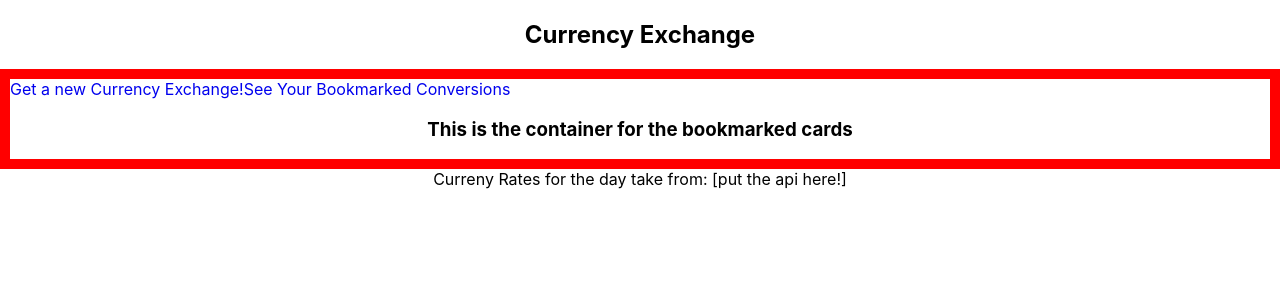
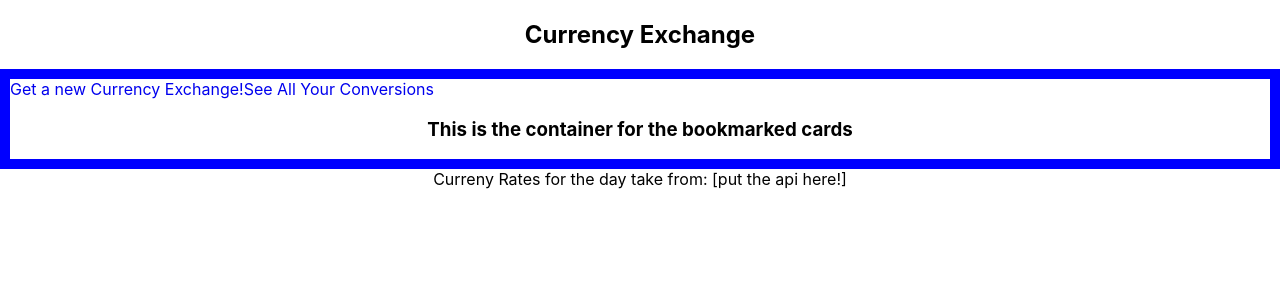
Before and after one commit to saraho1123/currency-exchange, a React (Create React App) app: page /currency-exchange/bookmarked-conversions in a window 1280 px wide. Shown: the top 300 px of the page. Built offline with nearby package versions, Linux system fonts and the light colour scheme.

Commit message:
Complete functionality to display bookmarked conversion cards

```diff
--- a/src/Bookmarked/Bookmarked.js
+++ b/src/Bookmarked/Bookmarked.js
@@ -1,9 +1,15 @@
 import React from 'react'
 import './Bookmarked.scss';
 
-const Bookmarked = () => {
+const Bookmarked = ({ id, newAmount, userCurrency, userAmount, newCurrency, exchangeRate, addBookmarked }) => {
   return (
-    <h1 className='currency-card'>This is for bookmarked Currency Cards</h1>
+    <section className='bookmarked'>
+    <h1>{newAmount}</h1>
+    <h1>{userCurrency}</h1>
+    <h1>{userAmount}</h1>
+    <h1>{newCurrency}</h1>
+    <h1>{exchangeRate}</h1>
+  </section>
   )
 }
 
--- a/src/Bookmarked/Bookmarked.scss
+++ b/src/Bookmarked/Bookmarked.scss
@@ -0,0 +1,3 @@
+.bookmarked {
+  border: green solid 10px;
+}
--- a/src/BookmarkedContainer/BookmarkedContainer.js
+++ b/src/BookmarkedContainer/BookmarkedContainer.js
@@ -22,9 +22,9 @@ const BookmarkedContainer = ({ bookmarkedConversions, removeBookmark }) => {
       )
     })
     return (
-      <section className='container'>
+      <section className='bookmarked-container'>
         <NavLink to="/" className="nav">Get a new Currency Exchange!</NavLink>
-        <NavLink to='/currency-cards' className='nav'>See Your Bookmarked Conversions</NavLink>
+        <NavLink to='/currency-cards' className='nav'>See All Your Conversions</NavLink>
         <h1 >This is the container for the bookmarked cards</h1>
         { currencyCards }
       </section>
--- a/src/BookmarkedContainer/BookmarkedContainer.scss
+++ b/src/BookmarkedContainer/BookmarkedContainer.scss
@@ -0,0 +1,3 @@
+.bookmarked-container {
+  border: blue solid 10px;
+}
```
Also changed, not shown: 1 other file (tests, documents, lock files or other folders).
